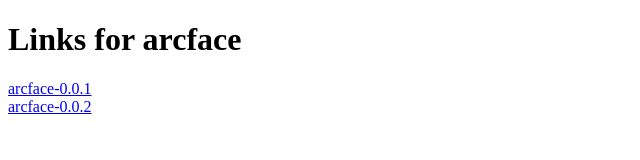
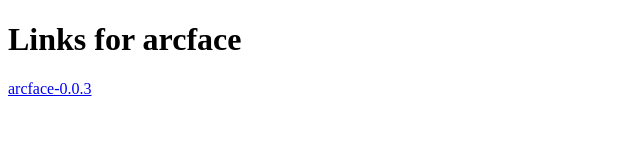
Before and after one commit to asprenger/asprenger.github.io, a plain HTML site: page python-package-server/arcface/index.html in a window 1280 px wide. Shown: the whole page, without its empty margins (0-640 px from the left). Drawn offline with Linux system fonts and the light colour scheme.

Commit message:
Test python package server

```diff
--- a/python-package-server/arcface/index.html
+++ b/python-package-server/arcface/index.html
@@ -5,7 +5,6 @@
   </head>
   <body>
     <h1>Links for arcface</h1>
-    <a href="git+https://github.com/asprenger/arcface#egg=arcface-0.0.1" data-requires-python="&gt;=3.6.0">arcface-0.0.1</a><br/>
-    <a href="git+https://github.com/asprenger/arcface#egg=arcface-0.0.2" data-requires-python="&gt;=3.6.0">arcface-0.0.2</a><br/>
+    <a href="git+https://github.com/asprenger/arcface#egg=arcface-0.0.1" data-requires-python="&gt;=3.6.0">arcface-0.0.3</a><br/>
   </body>
 </html>
```
